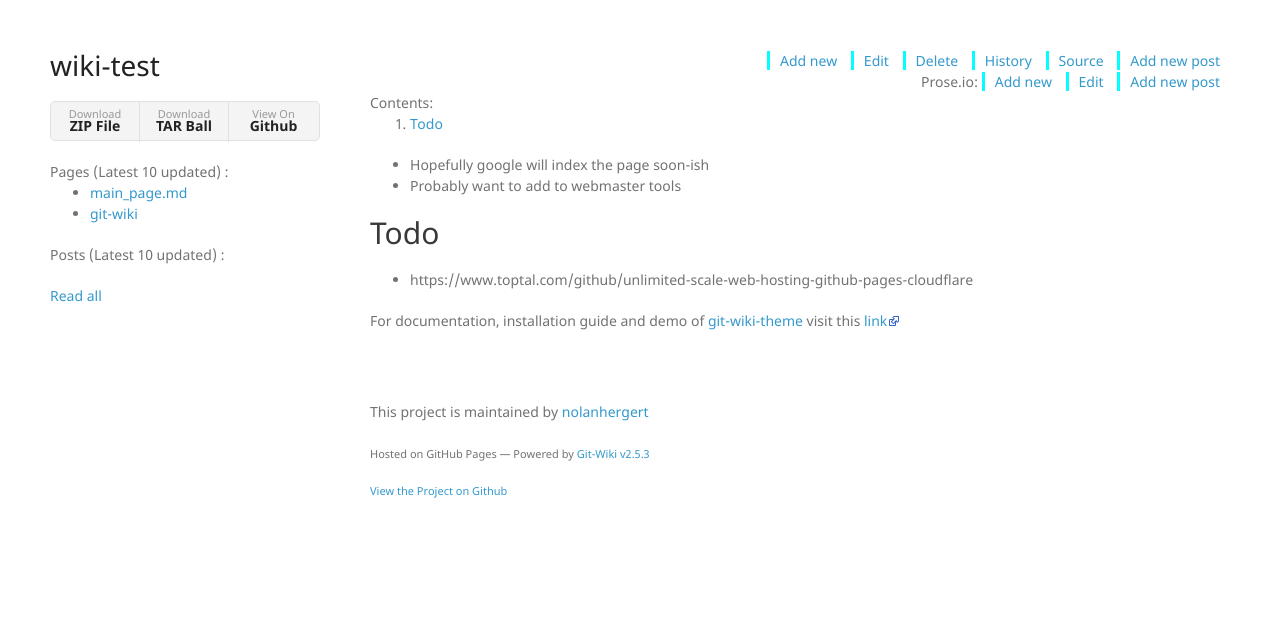
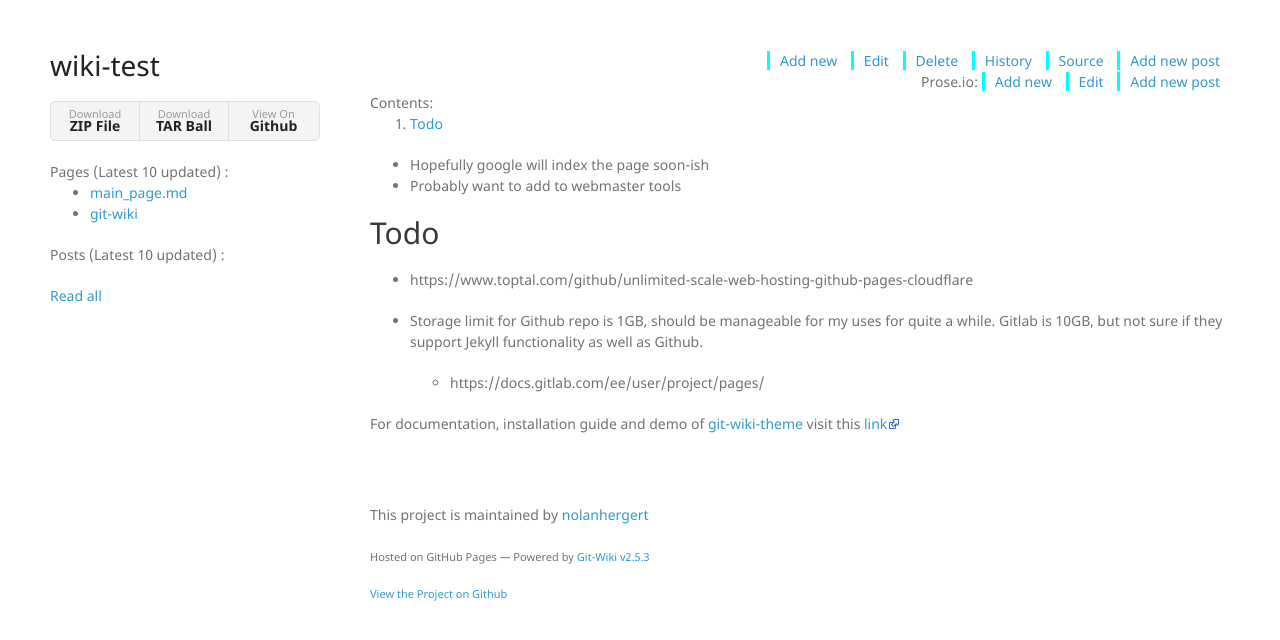
Before and after one commit to nolanhergert/wiki-test, a Jekyll site: the page built from wiki/main_page.md, in a window 1280 px wide. Shown: the top 640 px of the page. Built offline with Jekyll 4.4.1, drawn with Linux system fonts in a browser that asks for light colours; nearby versions of some CDN libraries; comment, search, counter and statistics services are not loaded.

Commit message:
Gitlab notes

```diff
--- a/wiki/main_page.md
+++ b/wiki/main_page.md
@@ -8,4 +8,7 @@ redirect_from: "/"
 ## Todo
   * https://www.toptal.com/github/unlimited-scale-web-hosting-github-pages-cloudflare
 
+* Storage limit for Github repo is 1GB, should be manageable for my uses for quite a while. Gitlab is 10GB, but not sure if they support Jekyll functionality as well as Github.
+  * https://docs.gitlab.com/ee/user/project/pages/
+
 For documentation, installation guide and demo of [git-wiki-theme](git-wiki-theme) visit this [link](http://drassil.github.io/git-wiki/)
```
